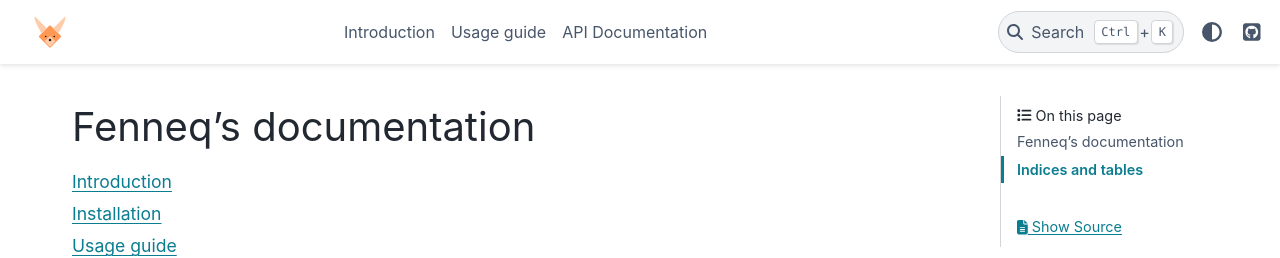
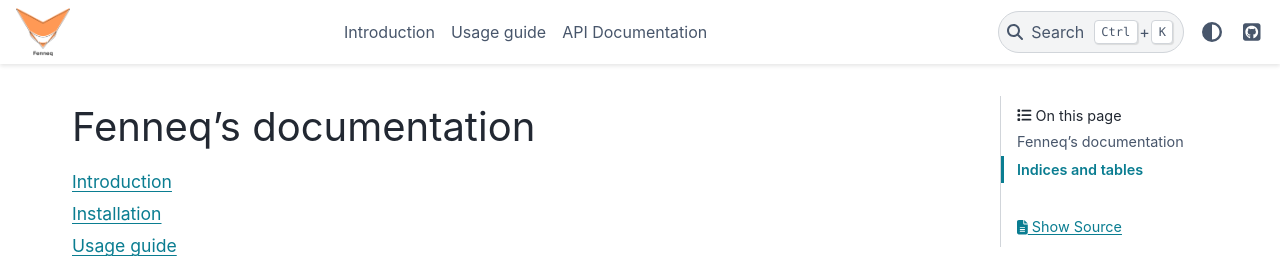
Before and after one commit to servinagrero/fenneq, a Sphinx documentation site: the page built from docs/index.rst, in a window 1280 px wide. Shown: the top 258 px of the page. Built offline with Sphinx 7.4.7 and the PyData theme 0.15.4, drawn with Linux system fonts in a browser that asks for light colours.

Commit message:
chore: updated logo

```diff
--- a/docs/conf.py
+++ b/docs/conf.py
@@ -59,7 +59,7 @@
 # relative to this directory. They are copied after the builtin static files,
 # so a file named "default.css" will overwrite the builtin "default.css".
 html_static_path = ['_static']
-html_logo = "logo.svg"
+html_logo = "logo.png"
 
 html_theme_options = {
     "show_nav_level": 4,
```
Also changed, not shown: README.md (+1 -1 lines), docs/logo.png (added), docs/logo.svg.
